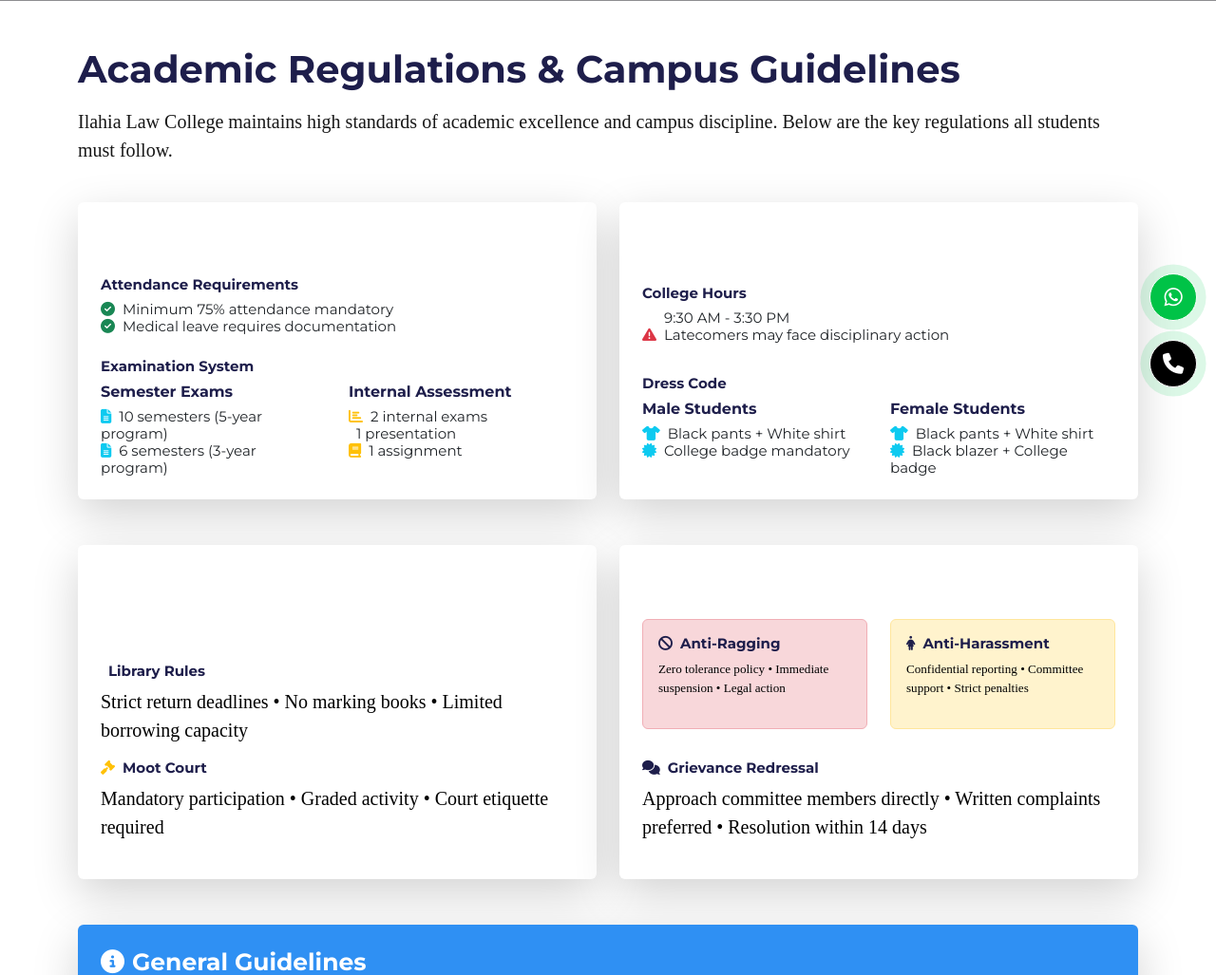
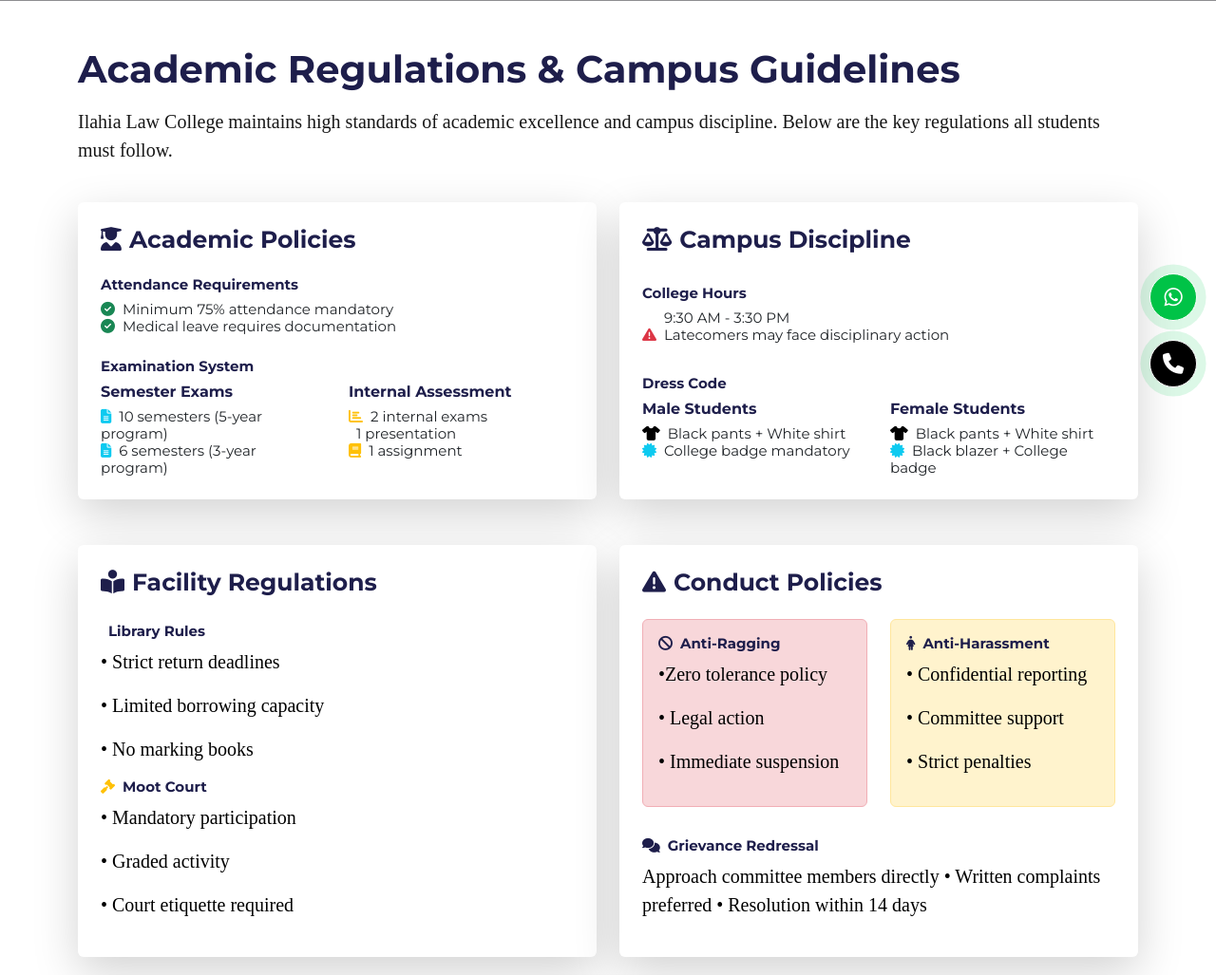
Before and after one commit to ankuxsshh/ilahialawcollege, a Django app: page /rules in a window 1280 px wide. Shown: the part 377-1404 px from the top of the page at 95% size. Run offline with Django 5.2, Linux system fonts and the light colour scheme; some libraries are stand-ins or nearby versions; grey boxes are pictures that could not be loaded.

Commit message:
Initial commit

```diff
--- a/templates/admindesk.html
+++ b/templates/admindesk.html
@@ -47,7 +47,7 @@
             <img src="static/images/system.jpeg" class="card-img-top rounded-top" alt="Office Administrator" />
             <div class="card-body">
               <h5 class="card-title mb-1">Kabier. T.M.</h5>
-              <p class="text-dark mb-0">Office Administrator</p>
+              <p class="text-dark mb-0">Administrative Officer</p>
             </div>
           </div>
         </div>
--- a/templates/index.html
+++ b/templates/index.html
@@ -134,7 +134,7 @@
         <div class="col-12 text-center">
           <h6 class="text-white font-secondary mb-0" data-aos="zoom-in">Click to Join the Upcoming Law Workshop</h6>
           <h2 class="section-title text-white text-center" data-aos="zoom-out">Training in Advanced Legal Practices</h2>
-          <a href="contact" class="btn btn-secondary" data-aos="zoom-in">Join Now</a>
+          <a href="contactpage" class="btn btn-secondary" data-aos="zoom-in">Join Now</a>
         </div>
       </div>
     </div>
@@ -391,6 +391,7 @@
               <li>
                 <i class="fas fa-briefcase mr-2 text-dark"></i><strong>Office Administrator:</strong> +91 94466 06549
               </li>
+              <br>
               <li>
                 <i class="fas fa-briefcase mr-2 text-dark"></i><strong> Faculty Coordinator :</strong> +91 89219 08430
               </li>
--- a/templates/rules.html
+++ b/templates/rules.html
@@ -27,7 +27,7 @@
     <div class="row d-flex align-items-stretch">
       <div class="col-md-6 fadeInLeft mb-4">
         <div class="card shadow-lg p-4 border-0 h-100">
-          <h3 class="text-primary mb-4"><i class="fas fa-user-graduate mr-2"></i>Academic Policies</h3>
+          <h3 class="text-dark mb-4"><i class="fas fa-user-graduate mr-2"></i>Academic Policies</h3>
 
           <div class="regulation-item">
             <h5 class="text-dark">Attendance Requirements</h5>
@@ -77,7 +77,7 @@
       <!-- Campus Discipline -->
       <div class="col-md-6 fadeInRight mb-4">
         <div class="card shadow-lg p-4 border-0 h-100">
-          <h3 class="text-primary mb-4"><i class="fas fa-balance-scale mr-2"></i>Campus Discipline</h3>
+          <h3 class="text-dark mb-4"><i class="fas fa-balance-scale mr-2"></i>Campus Discipline</h3>
 
           <div class="regulation-item">
             <h5 class="text-dark">College Hours</h5>
@@ -98,7 +98,7 @@
                 <h6>Male Students</h6>
                 <ul class="list-unstyled">
                   <li>
-                    <i class="fas fa-tshirt text-info mr-2"></i>Black pants + White shirt
+                    <i class="fas fa-tshirt text-black mr-2"></i>Black pants + White shirt
                   </li>
                   <li>
                     <i class="fas fa-certificate text-info mr-2"></i>College badge mandatory
@@ -109,7 +109,7 @@
                 <h6>Female Students</h6>
                 <ul class="list-unstyled">
                   <li>
-                    <i class="fas fa-tshirt text-info mr-2"></i>Black pants + White shirt
+                    <i class="fas fa-tshirt text-black mr-2"></i>Black pants + White shirt
                   </li>
                   <li>
                     <i class="fas fa-certificate text-info mr-2"></i>Black blazer + College badge
@@ -126,15 +126,19 @@
     <div class="row mt-4">
       <div class="col-md-6 fadeInLeft mb-4">
         <div class="card shadow-lg p-4 border-0 h-100">
-          <h3 class="text-primary mb-4"><i class="fas fa-book-reader mr-2"></i>Facility Regulations</h3>
+          <h3 class="text-dark mb-4"><i class="fas fa-book-reader mr-2"></i>Facility Regulations</h3>
           <ul class="list-unstyled">
             <li class="mb-3">
-              <h5><i class="fas fa-library text-success mr-2"></i>Library Rules</h5>
-              <p>Strict return deadlines • No marking books • Limited borrowing capacity</p>
+              <h5><i class="fas fa-library text-dark mr-2"></i>Library Rules</h5>
+              <p>• Strict return deadlines</p>
+              <p>• Limited borrowing capacity</p>
+              <p>• No marking books</p>
             </li>
             <li class="mb-3">
               <h5><i class="fas fa-gavel text-warning mr-2"></i>Moot Court</h5>
-              <p>Mandatory participation • Graded activity • Court etiquette required</p>
+              <p>• Mandatory participation</p>
+              <p>• Graded activity </p>
+              <p>• Court etiquette required</p>
             </li>
           </ul>
         </div>
@@ -142,18 +146,22 @@
 
       <div class="col-md-6 fadeInRight mb-4">
         <div class="card shadow-lg p-4 border-0 h-100">
-          <h3 class="text-primary mb-4"><i class="fas fa-exclamation-triangle mr-2"></i>Conduct Policies</h3>
+          <h3 class="text-dark mb-4"><i class="fas fa-exclamation-triangle mr-2"></i>Conduct Policies</h3>
           <div class="row">
             <div class="col-md-6">
               <div class="alert alert-danger">
                 <h5><i class="fas fa-ban mr-2"></i>Anti-Ragging</h5>
-                <p class="small">Zero tolerance policy • Immediate suspension • Legal action</p>
+                <p class="">•Zero tolerance policy </p>
+                <p class="">• Legal action </p>
+                <p class="">• Immediate suspension</p>
               </div>
             </div>
             <div class="col-md-6">
               <div class="alert alert-warning">
                 <h5><i class="fas fa-female mr-2"></i>Anti-Harassment</h5>
-                <p class="small">Confidential reporting • Committee support • Strict penalties</p>
+                <p class="">• Confidential reporting </p>
+                <p class="">• Committee support </p>
+                <p class="">• Strict penalties</p>
               </div>
             </div>
           </div>
@@ -166,8 +174,8 @@
     <!-- General Guidelines -->
     <div class="row mt-4">
       <div class="col-md-12">
-        <div class="card shadow-lg p-4 border-0 bg-light">
-          <h3 class="text-primary mb-4"><i class="fas fa-info-circle mr-2"></i>General Guidelines</h3>
+        <div class="card shadow-lg p-4 border-0">
+          <h3 class="text-dark mb-4"><i class="fas fa-info-circle mr-2"></i>General Guidelines</h3>
           <div class="row">
             <div class="col-md-4">
               <h5><i class="fas fa-bullhorn text-info mr-2"></i>Communication</h5>
```
Also changed, not shown: templates/facultydesk.html (+6 -6 lines), templates/managements.html (+11 -11 lines).
